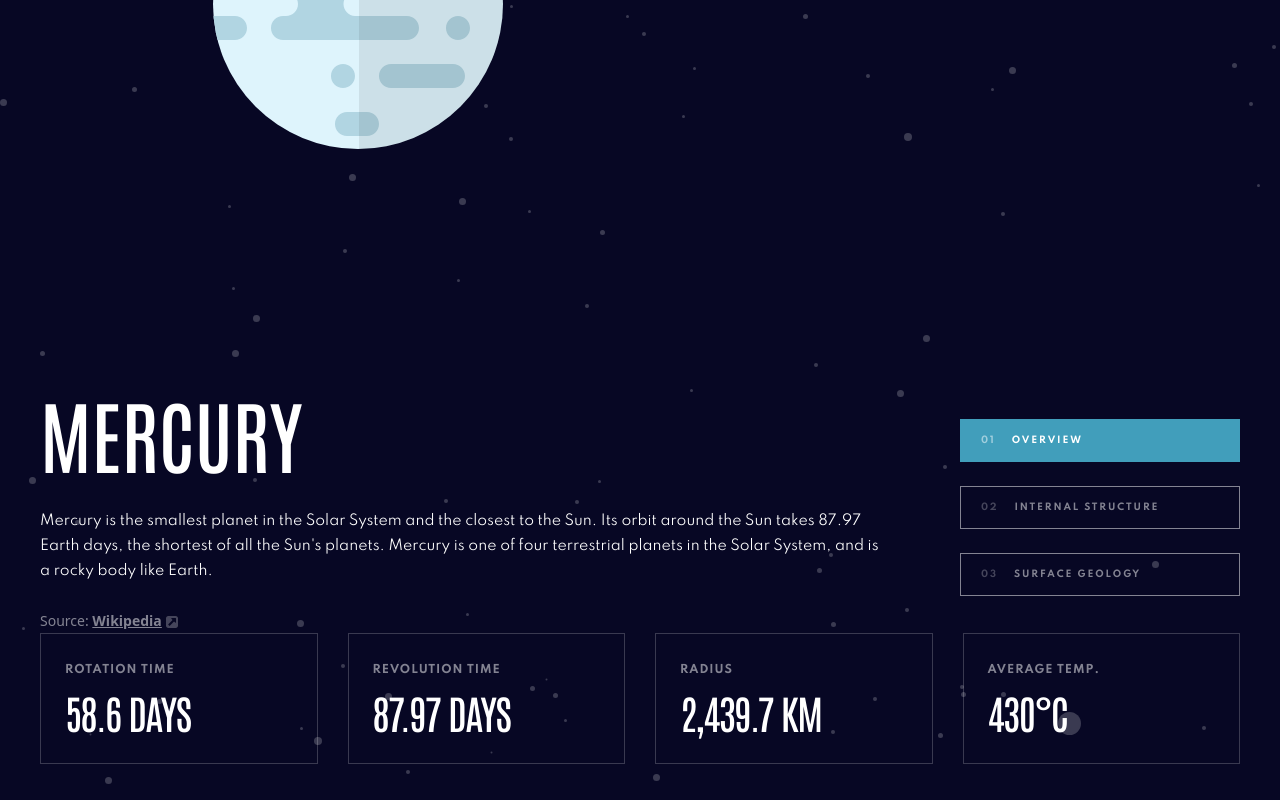
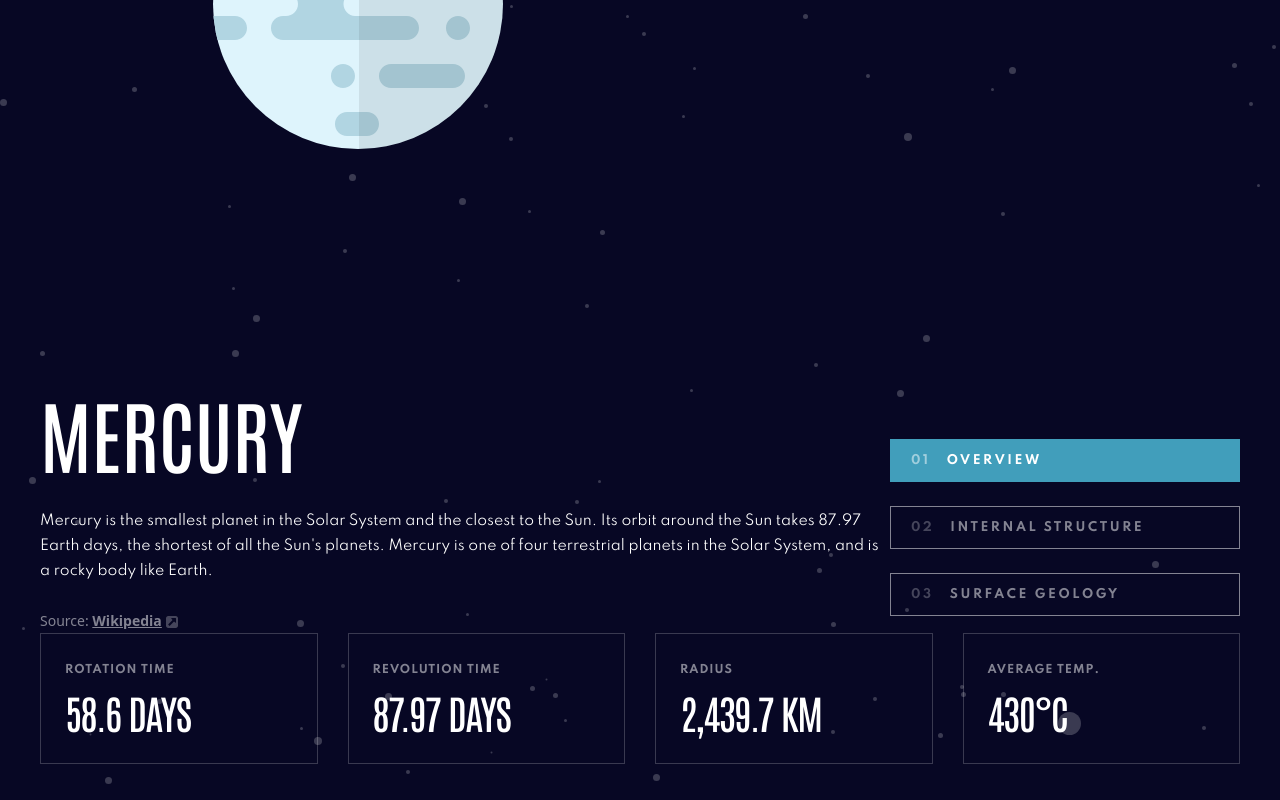
Before and after one commit to babs20/planets-fact-site, a Next.js app: page / in a window 1280 px wide. Shown: the part 458-1258 px from the top of the page. Built offline with nearby package versions, Linux system fonts and the light colour scheme.

Commit message:
add hover state to only not active sections

```diff
--- a/components/SectionMenu.tsx
+++ b/components/SectionMenu.tsx
@@ -1,4 +1,4 @@
-import styled from 'styled-components';
+import styled, { css } from 'styled-components';
 import device from '../styles/breakpoints';
 
 type ColorsType = {
@@ -31,9 +31,17 @@ const Menu = styled.ul`
     align-items: flex-end;
     margin-left: 70px;
   }
+
+  @media ${device.laptop} {
+    margin: 40px 0 0 0;
+  }
 `;
 
-const Section = styled.li<{ sectionId: number; planetName: string }>`
+const Section = styled.li<{
+  sectionId: number;
+  planetName: string;
+  isSelected: boolean;
+}>`
   text-align: center;
   opacity: 0.5;
   &:nth-child(${props => props.sectionId}) {
@@ -60,11 +68,16 @@ const Section = styled.li<{ sectionId: number; planetName: string }>`
   }
 
   @media ${device.laptop} {
-    &:hover {
-      background: hsla(0, 0%, 85%, 0.2);
-      opacity: 1;
-      border: 1px solid transparent;
-    }
+    width: 350px;
+    ${({ isSelected }) =>
+      !isSelected &&
+      css`
+        &:hover {
+          background: hsla(0, 0%, 85%, 0.2);
+          opacity: 1;
+          border: 1px solid transparent;
+        }
+      `}
   }
 `;
 
@@ -92,6 +105,11 @@ const LargeMenuButton = styled.button`
     &:focus {
       outline-offset: 3px;
     }
+  }
+
+  @media ${device.laptop} {
+    font-size: 12px;
+    letter-spacing: 2.57px;
   }
 `;
 
@@ -137,6 +155,7 @@ export const SectionMenu = ({
         <Section
           sectionId={sectionTitles[sectionName as keyof SectionTitlesType]}
           planetName={planetName.toLowerCase()}
+          isSelected={sectionName === 'overview'}
         >
           <LargeMenuButton onClick={() => setSection('overview')}>
             <span>01</span>
@@ -149,6 +168,7 @@ export const SectionMenu = ({
         <Section
           sectionId={sectionTitles[sectionName as keyof SectionTitlesType]}
           planetName={planetName.toLowerCase()}
+          isSelected={sectionName === 'structure'}
         >
           <LargeMenuButton onClick={() => setSection('structure')}>
             <span>02</span>
@@ -161,6 +181,7 @@ export const SectionMenu = ({
         <Section
           sectionId={sectionTitles[sectionName as keyof SectionTitlesType]}
           planetName={planetName.toLowerCase()}
+          isSelected={sectionName === 'geology'}
         >
           <LargeMenuButton onClick={() => setSection('geology')}>
             <span>03</span>
```
